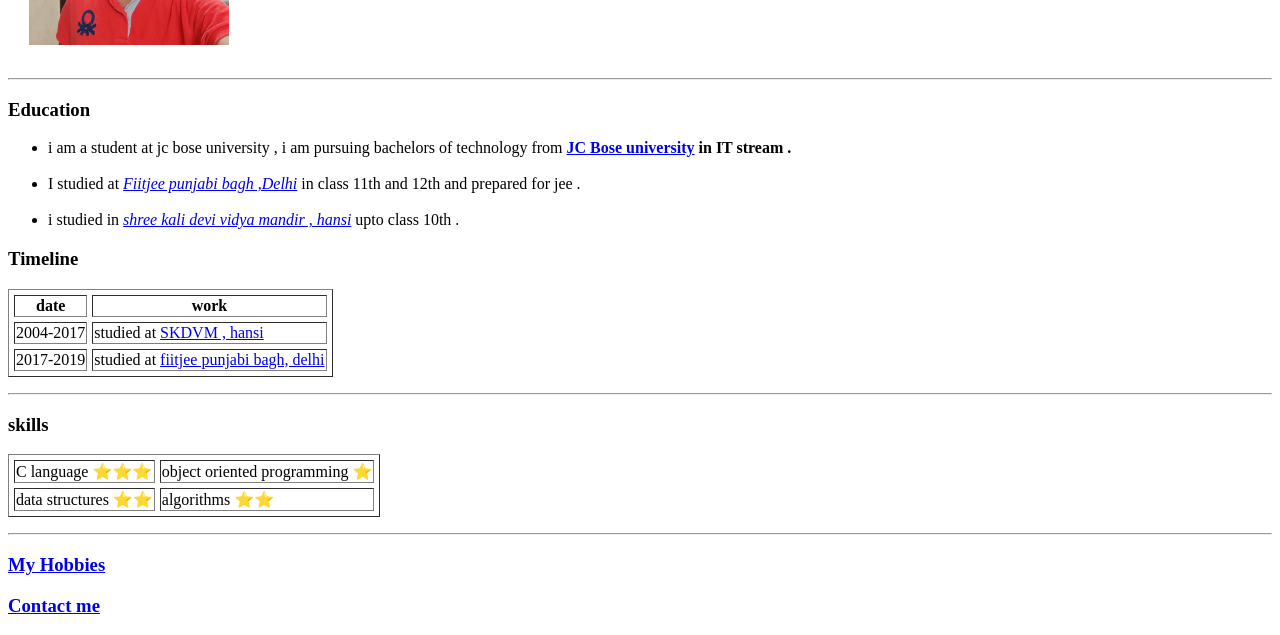
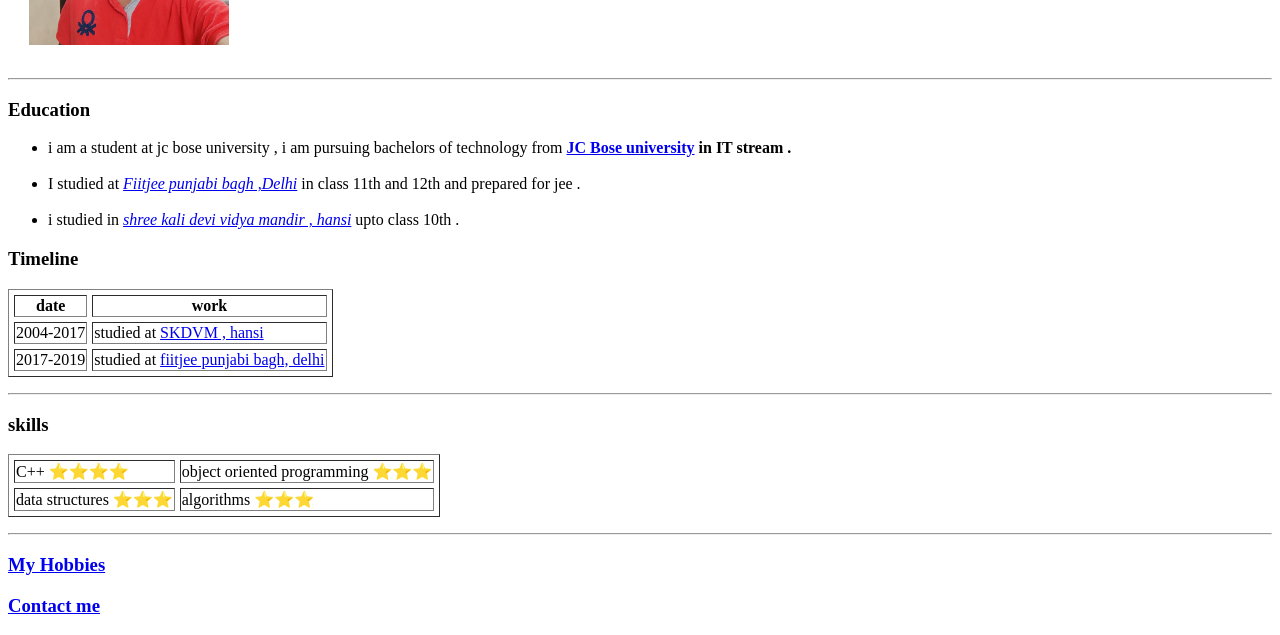
Before and after one commit to PARASnagpal99/CV, a plain HTML site: page index.html in a window 1280 px wide. Shown: the part 184-819 px from the top of the page. Drawn offline with Linux system fonts and the light colour scheme.

Commit message:
Update index.html

```diff
--- a/index.html
+++ b/index.html
@@ -58,12 +58,12 @@
   <h3>skills</h3>
   <table cellspacing="5" border="1">
     <tr>
-      <td>C language ⭐⭐⭐ </td>
-      <td>object oriented programming ⭐</td>
+      <td>C++  ⭐⭐⭐⭐ </td>
+      <td>object oriented programming ⭐⭐⭐</td>
     </tr>
     <tr>
-      <td>data structures ⭐⭐</td>
-      <td>algorithms ⭐⭐</td>
+      <td>data structures ⭐⭐⭐</td>
+      <td>algorithms ⭐⭐⭐</td>
     </tr>
   </table>
 
```
